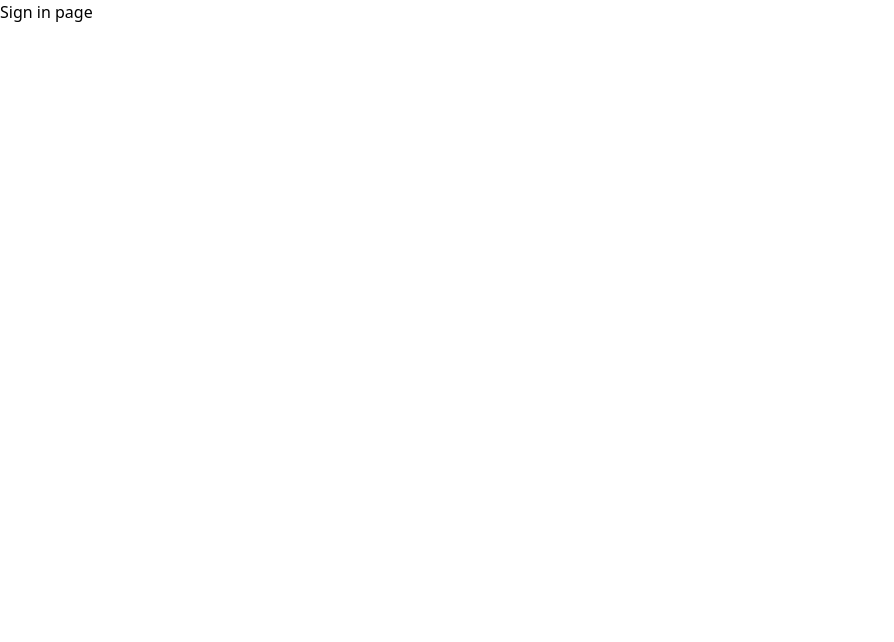
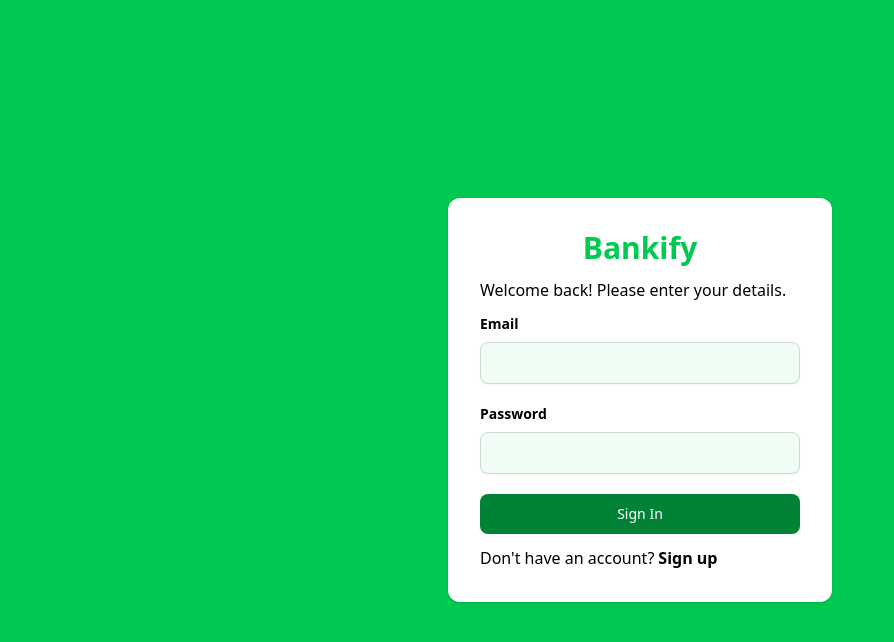
Before and after one commit to rabby-shek/bankify, a Next.js app: page /sign-in in a window 1280 px wide. Shown: the top 642 px of the page, without its empty margins (0-894 px from the left). Built offline with nearby package versions, Linux system fonts and the light colour scheme.

Commit message:
sign up page design created

```diff
--- a/src/app/(auth)/sign-in/page.tsx
+++ b/src/app/(auth)/sign-in/page.tsx
@@ -1,5 +1,47 @@
-const SignIn = () =>{
-    return <div>Sign in page</div>
-}
+import Link from "next/link";
+
+const SignIn = () => {
+  return (
+    <div className="flex items-center justify-center  h-screen bg-green-500">
+      <div className="bg-white shadow rounded-xl w-full max-w-sm p-8">
+        <h1 className="text-3xl font-bold text-center text-green-500 mb-3">
+          Bankify
+        </h1>
+        <p className="mb-3">Welcome back! Please enter your details. </p>
+        <form className="max-w-sm mx-auto">
+          <div className="mb-5">
+            <label htmlFor="email" className="input-box-label">
+              Email
+            </label>
+            <input type="email" id="email" className="input-box" required />
+          </div>
+          <div className="mb-5">
+            <label htmlFor="email" className="input-box-label">
+              Password
+            </label>
+            <input
+              type="password"
+              id="password"
+              className="input-box"
+              required
+            />
+          </div>
+          <button
+            type="submit"
+            className="text-white bg-green-700 w-full hover:bg-green-800 focus:ring-4 focus:outline-none focus:ring-blue-300 font-medium rounded-lg text-sm px-5 py-2.5 text-center cursor-pointer"
+          >
+            Sign In
+          </button>
+        </form>
+        <p className="mt-3 ">
+          Don't have an account?
+          <Link href="/sign-up" className="font-bold mx-1 hover:text-green-500">
+            Sign up
+          </Link>
+        </p>
+      </div>
+    </div>
+  );
+};
 
 export default SignIn;
--- a/src/app/globals.css
+++ b/src/app/globals.css
@@ -1 +1,9 @@
 @import "tailwindcss";
+
+
+.input-box {
+    @apply shadow-xs bg-green-50 border border-gray-300 text-sm rounded-lg focus:outline-none focus:border-green-500 block w-full p-2.5;
+}
+.input-box-label{
+    @apply block mb-2 text-sm font-bold;
+}
```
